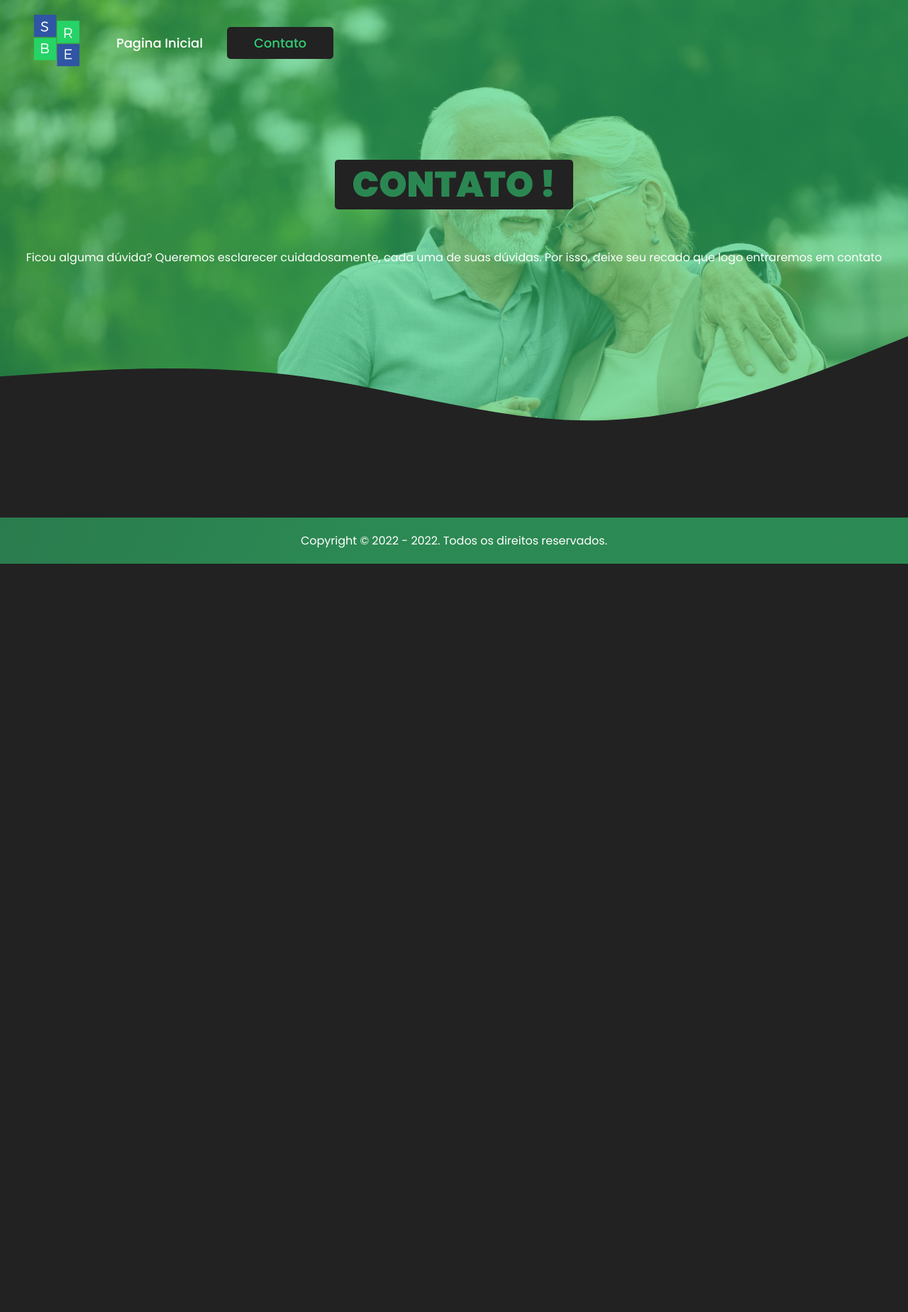
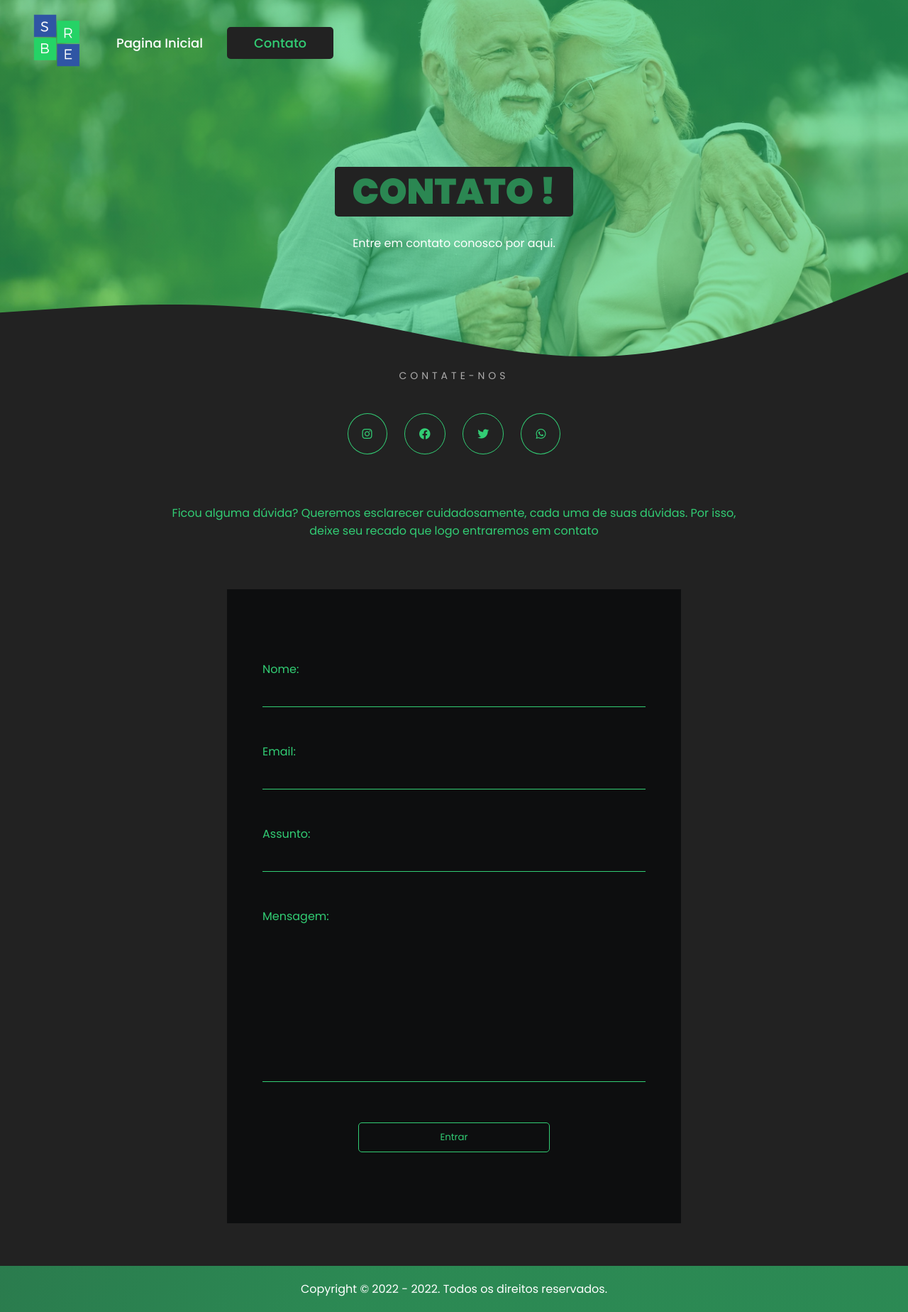
Before and after one commit to drypzz/SreSraBemEstar, a PHP site: page /assets/pages/contact.html in a window 1280 px wide. Shown: the whole page at 71% size. Before the commit the page ends 794 px from the top, so only its background shows below. Run offline with PHP 8.4, Linux system fonts and the light colour scheme; some libraries are stand-ins or nearby versions.

Commit message:
att .html(contact)

```diff
--- a/assets/pages/contact.html
+++ b/assets/pages/contact.html
@@ -47,11 +47,61 @@
             <div class='container'>
                 <div class='contact-main-content'>
                     <span class='info'>CONTATO !</span>
-                    <p>Ficou alguma dúvida? Queremos esclarecer cuidadosamente, cada uma de suas dúvidas. Por isso, deixe seu recado que logo entraremos em contato</p>
+                    <p>Entre em contato conosco por aqui.</p>
                 </div>
             </div> <!-- container -->
             <svg xmlns='http://www.w3.org/2000/svg' viewBox='0 0 1440 320' id='wave'><path fill='#222222' fill-opacity='1' d='M0,96L80,90.7C160,85,320,75,480,96C640,117,800,171,960,165.3C1120,160,1280,96,1360,64L1440,32L1440,320L1360,320C1280,320,1120,320,960,320C800,320,640,320,480,320C320,320,160,320,80,320L0,320Z'></path></svg>
         </div> <!-- main -->
+
+
+        <!-- form -->
+        <div class='contact'>
+            <div class='contact-container'>
+                <span class='info-span-content'>CONTATE-NOS</span>
+                <div class='contact-content'>
+                    <a href='#'>
+                        <i class='fa-brands fa-instagram'></i>
+                    </a>
+                    <a href='#'>
+                        <i class='fa-brands fa-facebook'></i>
+                    </a>
+                    <a href='#'>
+                        <i class='fa-brands fa-twitter'></i>
+                    </a>
+                    <a href='#'>
+                        <i class='fa-brands fa-whatsapp'></i>
+                    </a>
+                </div>
+                <div class='contact-content'>
+                    <p>Ficou alguma dúvida? Queremos esclarecer cuidadosamente, cada uma de suas dúvidas. Por isso, deixe seu recado que logo entraremos em contato</p>
+                </div>
+                <div class='contact-content'>
+                    <form action=''>
+                        <div class='form-container'>
+                            <div class='form-content'>
+                                <label for=''>Nome:</label>
+                                <input type='text'>
+                            </div>
+                            <div class='form-content'>
+                                <label for=''>Email:</label>
+                                <input type='email'>
+                            </div>
+                            <div class='form-content'>
+                                <label for=''>Assunto:</label>
+                                <input type='text'>
+                            </div>
+                            <div class='form-content'>
+                                <label for=''>Mensagem:</label>
+                                <textarea name='' id='' cols='30' rows='10'></textarea>
+                            </div>
+                            <div class='form-content'>
+                                <input type='submit' value='Entrar'>
+                            </div>
+                        </div>
+                    </form>
+                </div>
+            </div>  <!-- container -->
+        </div> <!-- form -->
 
         <footer>
             <div class='footer-container'>
--- a/assets/styled/global.css
+++ b/assets/styled/global.css
@@ -360,20 +360,120 @@ body span.info-span{
 
 /* contact.html */
 
-.main .container .contact-main-content{
-    text-align: center;
-    padding: 20px;
-    margin-top: 200px;
+.contact{
+    width: 100%;
+    height: 100%;
+    margin-top: -170px;
 }
 
-.main .container .contact-main-content span.info{
+.main.contact .container .contact-main-content{
+    margin-top: 400px;
+    text-align: center;
+}
+
+.main.contact .container .contact-main-content span{
     font-size: 50px;
 }
 
-.main .container .contact-main-content p{
+.main.contact .container .contact-main-content p{
+    margin-top: 20px;
+    max-width: 800px;
+    color: white;
+}
+
+.contact .contact-container{
+    display: flex;
+    align-items: center;
+    justify-content: center;
+    flex-direction: column;
+    padding: 50px;
+}
+
+.contact .contact-container .contact-content{
+    text-align: center;
+    margin: 10px 0;
+}
+
+.contact .contact-container .contact-content a{
+    width: 100%;
+    height: 100%;
+    margin: 0 10px;
+}
+
+.contact .contact-container .contact-content a i{
+    background: none;
+    border: 1px solid var(--primary);
+    padding: 20px;
+    color: var(--primary);
+    border-radius: 50%;
+    transition: all 600ms ease-in-out;
+}
+
+.contact .contact-container .contact-content a i:hover{
+    color: #fff;
+    background-color: var(--primary);
+}
+
+.contact .contact-container .contact-content p{
     margin: 50px 0;
+    color: var(--primary);
+    user-select: none;
+    max-width: 800px;
+}
+
+.contact .contact-container .contact-content form{
+    width: 100%;
+    height: 100%;
+}
+
+.contact .contact-container .contact-content form .form-container{
+    background-color: var(--scroll);
+    padding: 50px;
+    width: 50vw;
+}
+
+.contact .contact-container .contact-content form .form-container .form-content{
+    margin: 50px 0;
+}
+
+.contact .contact-container .contact-content form .form-container .form-content label{
+    display: block;
+    color: var(--primary);
+    text-align: left;
+}
+
+.contact .contact-container .contact-content form .form-container .form-content input[type = 'text'], .contact .contact-container .contact-content form .form-container .form-content input[type = 'email'], .contact .contact-container .contact-content form .form-container .form-content textarea{
+    width: 100%;
+    resize: none;
+    outline: none;
+    padding: 10px;
+    color: var(--primary);
+    border: none;
+    background: none;
+    border-bottom: 1px solid var(--primary);
+    transition: all 600ms ease-in-out;
+}
+
+.contact .contact-container .contact-content form .form-container .form-content input[type = 'text']:focus, .contact .contact-container .contact-content form .form-container .form-content input[type = 'email']:focus, .contact .contact-container .contact-content form .form-container .form-content textarea:focus{
+    border: 1px solid var(--primary);
     color: #fff;
-    user-select: none;
+}
+
+.contact .contact-container .contact-content form .form-container .form-content input[type = 'submit']{
+    border: 1px solid var(--primary);
+    background: none;
+    padding: 10px;
+    width: 50%;
+    color: var(--primary);
+    outline: none;
+    cursor: pointer;
+    border-radius: 5px;
+    transition: all 600ms ease-in-out;
+}
+
+.contact .contact-container .contact-content form .form-container .form-content input[type = 'submit']:hover{
+    background-color: var(--primary);
+    color: #fff;
 }
 
 /* footer */
@@ -405,25 +505,23 @@ footer .footer-container .footer-content{
         padding: 3px;
     }
 
-    /* skills */
-
-    .skill-bars{
-        width: 90vw;
-        margin: 0 auto;
-    }
-
     /* contact.html */
 
     .contact{
-        margin-top: -50px;
+        margin-top: -20px;
     }
 
-    .progress-line span::after{
-        right: -37px;
+    .contact .contact-container .contact-content form .form-container{
+        width: 90vw;
     }
 
-    .progress-line span::before{
-        right: -7px;
+    .main.contact .container .contact-main-content{
+        margin-top: 200px;
+        margin-bottom: 50px;
+    }
+
+    .contact .contact-container .contact-content p{
+        width: 100%;
     }
 
     /* about */
```
